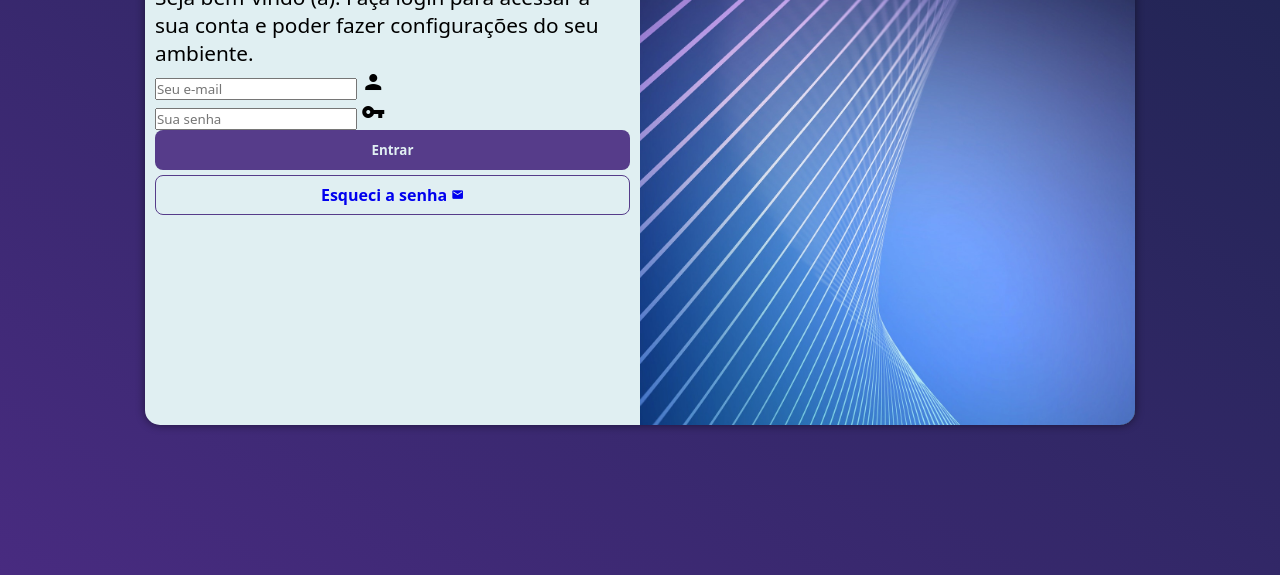
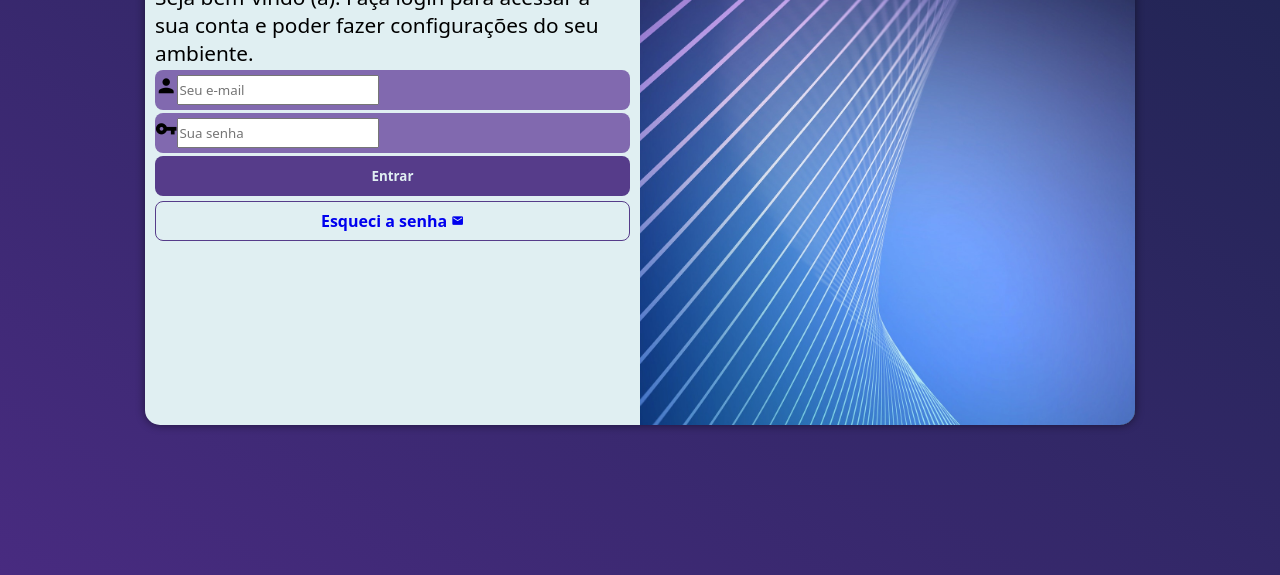
Before and after one commit to FanioPanga-23/projecto-login, a plain HTML site: page index.html in a window 1280 px wide. Shown: the part 225-800 px from the top of the page. Drawn offline with Linux system fonts and the light colour scheme.

Commit message:
quase lá

```diff
--- a/estilos/style.css
+++ b/estilos/style.css
@@ -57,6 +57,30 @@ div#formulario p{
     margin-bottom: 3px;
 }
 
+form div.campo label{
+    display: none;
+}
+
+form div.campo .material-icons{
+    font-size: 1.4em;
+}
+
+form div.campo{
+    position: relative;
+    width: 100%;
+    height: 40px;
+    background-color: #8169af;
+    margin: 3px 0px;
+    border-radius: 8px;
+    padding-top: 5px;
+}
+
+form div.campo input{
+    position: absolute;
+
+    height: 30px;
+}
+
 form input[type=submit]{
     display: block;
     width: 100%;
@@ -72,6 +96,7 @@ form input[type=submit]:hover{
     background-color: #3d1886;
     transition-duration: 0.3s;
     transition-timing-function: ease;
+    cursor: pointer;
 }
 
 form input[type=submit]:active{
@@ -95,6 +120,12 @@ form a{
 form a:hover{
     background-color: #3d1886;
     color: #E0EFF2;
+    transition-duration: 0.3s;
+    transition-timing-function: ease;
+}
+
+form a:active{
+    transform: scale(98%);
 }
 
 form a span.material-icons{
--- a/index.html
+++ b/index.html
@@ -21,16 +21,18 @@
                 </p>
                 <form action="login.php" method="post">
                     <div class="campo">
+                        <span class="material-icons">person</span>
 
                         <input type="email" name="mail" id="imail" placeholder="Seu e-mail" required autocomplete="email" maxlength="30">
 
-                        <label for="imail"><span class="material-icons">person</span></label>
+                        <label for="imail">E-mail</label>
                     </div>
                     <div class="campo">
+                        <span class="material-icons">vpn_key</span>
 
                         <input type="password" name="pass" id="ipass" autocomplete="current-password" required placeholder="Sua senha" minlength="6" maxlength="30">
 
-                        <label for="ipass"><span class="material-icons">vpn_key</span></label>
+                        <label for="ipass">Senha</label>
                     </div>
                         <input type="submit" value="Entrar">
                         <a href="#">Esqueci a senha <span class="material-icons">mail</span></a>
```
